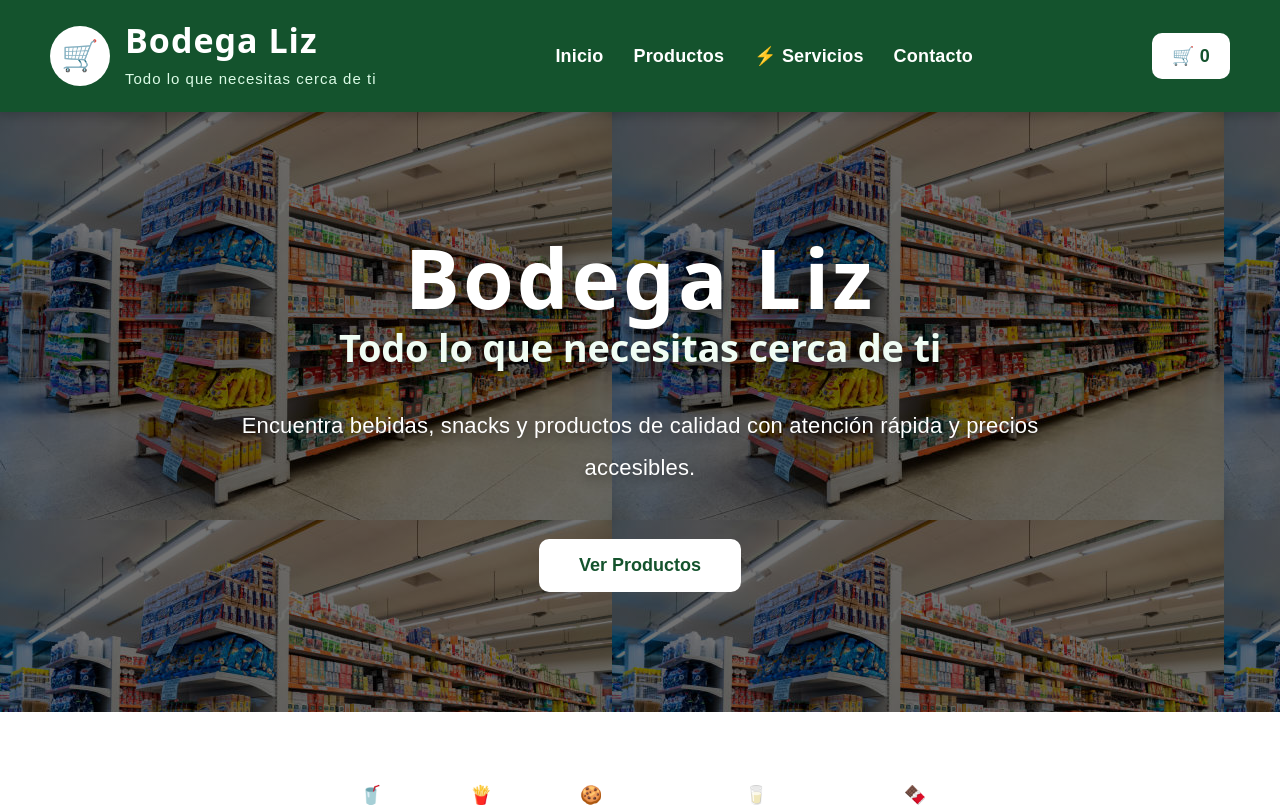
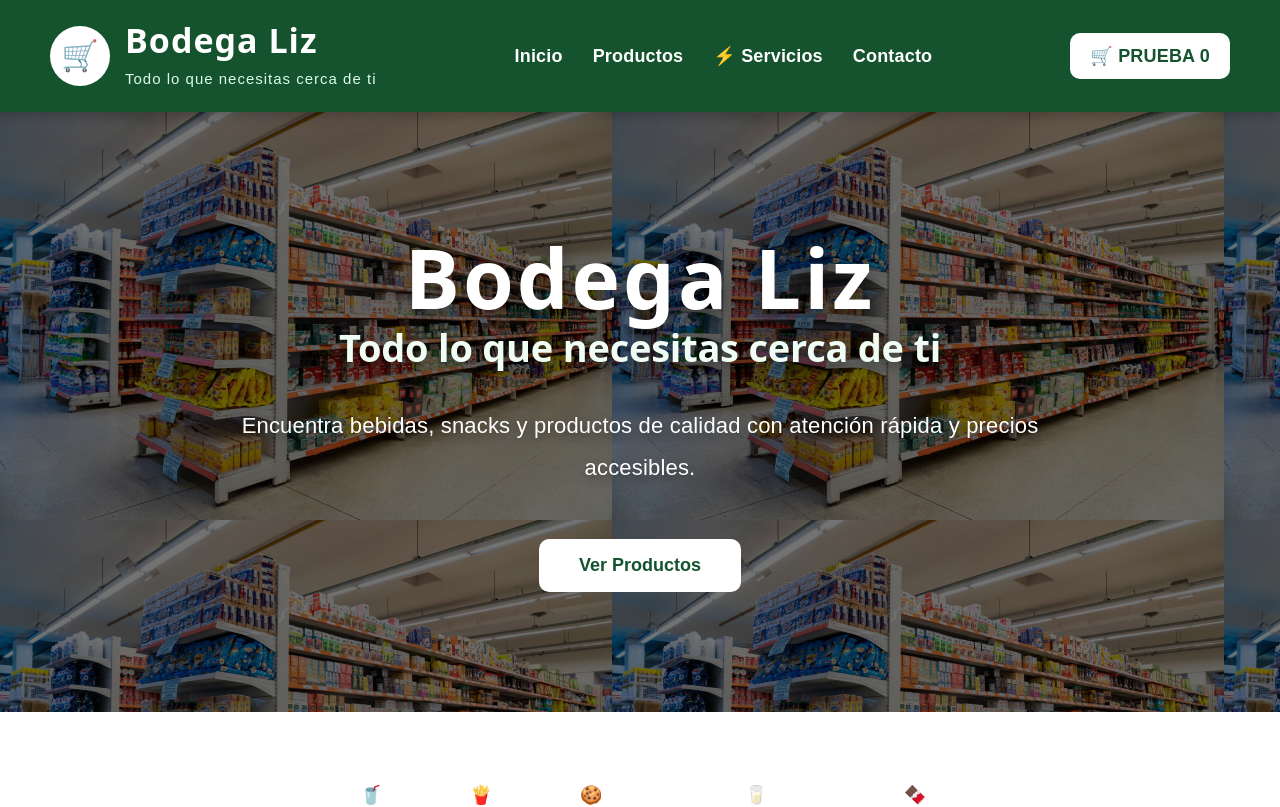
Before and after one commit to juxn-vx97/Bodega-Liz---proyecto-Cloud-Computing, a React app in the folder frontend/: page / in a window 1280 px wide. Shown: the top 807 px of the page. Built offline with nearby package versions, Linux system fonts and the light colour scheme; the HTML template or start-up script is replaced by a standard one.

Commit message:
Prueba Navbar visual

```diff
--- a/frontend/src/components/Navbar.jsx
+++ b/frontend/src/components/Navbar.jsx
@@ -69,8 +69,7 @@ function Navbar(props) {
 
       <Link to="/carrito" className="cart">
 
-        🛒 {props.carrito.length}
-
+        🛒 PRUEBA {props.carrito.length}
       </Link>
 
     </nav>
```
